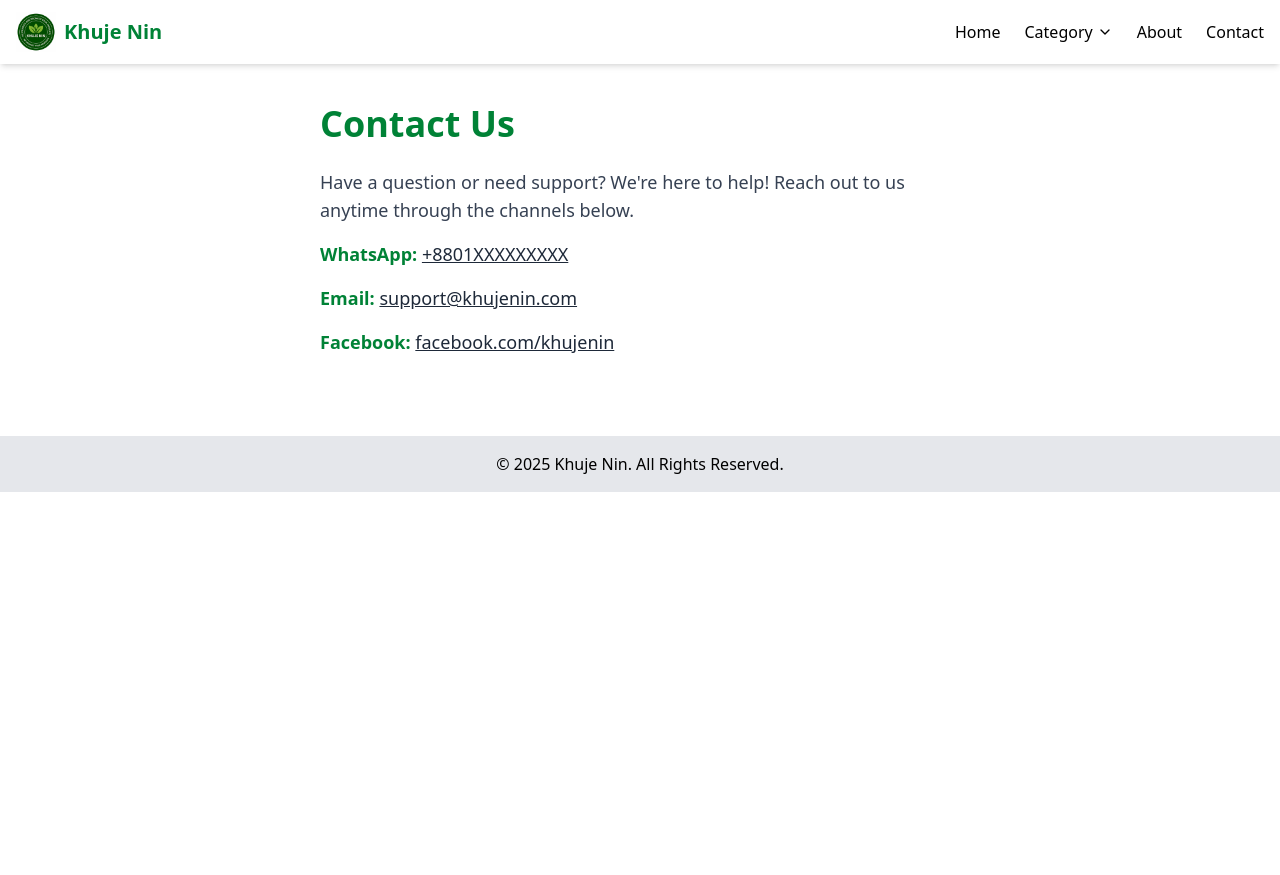
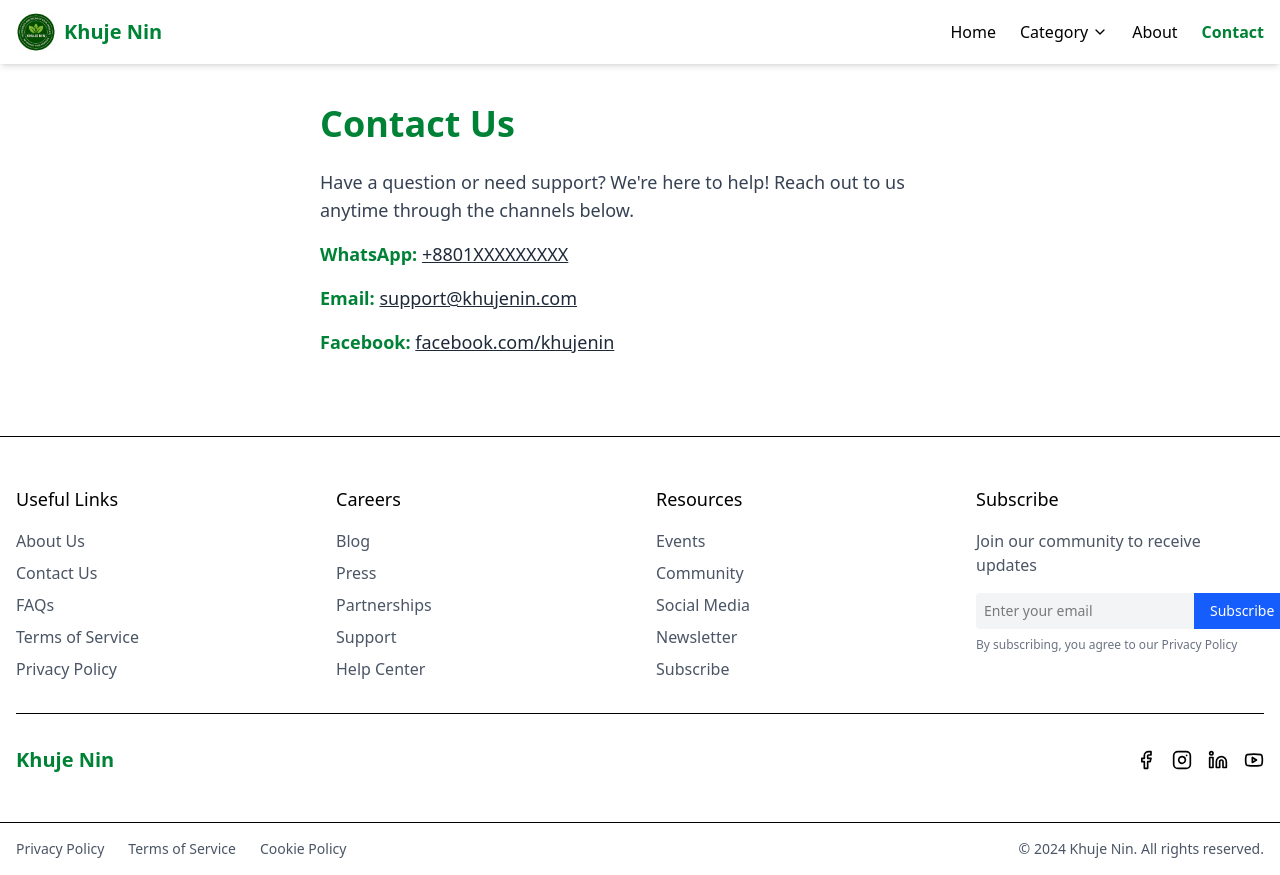
Before and after one commit to estiakahmed98/khujenin, a React (Vite) app: page /contact in a window 1280 px wide. Before the commit the page ends 800 px from the top, so only its background shows below. Built offline with nearby package versions, Linux system fonts and the light colour scheme.

Commit message:
Footer and Header Updated

```diff
--- a/src/App.jsx
+++ b/src/App.jsx
@@ -6,6 +6,7 @@
 import About from "./pages/About";
 import Contact from "./pages/Contact";
 import Header from "./components/Header";
+import Footer from "./components/Footer";
 
 function App() {
   return (
@@ -21,9 +22,7 @@
           <Route path="/contact" element={<Contact />} />
         </Routes>
 
-        <footer className="text-center py-4 mt-10 bg-gray-200">
-          <p>&copy; 2025 Khuje Nin. All Rights Reserved.</p>
-        </footer>
+        <Footer />
       </div>
     </Router>
   );
--- a/src/components/Footer.jsx
+++ b/src/components/Footer.jsx
@@ -1,69 +1,185 @@
+import { Facebook, Instagram, Linkedin, Youtube } from "lucide-react";
+
 export default function Footer() {
   return (
-    <footer className="bg-green-800 text-white mt-10">
-      <div className="max-w-7xl mx-auto px-4 py-10 grid grid-cols-1 md:grid-cols-3 gap-6">
-        {/* Logo & About */}
+    <footer className="bg-white border-t mt-10">
+      {/* Main Footer Content */}
+      <div className="max-w-7xl mx-auto px-4 py-12">
+        {/* Top Section with Links */}
+        <div className="grid grid-cols-1 md:grid-cols-4 gap-8">
+          {/* Useful Links */}
           <div>
-          <h2 className="text-xl font-bold mb-2">Khuje Nin</h2>
-          <p className="text-sm text-gray-200">
-            We promote and promote your products. Bringing natural, authentic,
-            and quality goods right to your fingertips.
-          </p>
-        </div>
-
-        {/* Quick Links */}
-        <div>
-          <h3 className="text-lg font-semibold mb-2">Quick Links</h3>
-          <ul className="space-y-1 text-sm">
+            <h3 className="font-medium text-lg mb-4">Useful Links</h3>
+            <ul className="space-y-2 text-gray-600">
               <li>
-              <a href="/" className="hover:underline">
-                Home
+                <a href="/about" className="hover:text-green-600">
+                  About Us
                 </a>
               </li>
               <li>
-              <a href="/about" className="hover:underline">
-                About
+                <a href="/contact" className="hover:text-green-600">
+                  Contact Us
                 </a>
               </li>
               <li>
-              <a href="/contact" className="hover:underline">
-                Contact
+                <a href="/faqs" className="hover:text-green-600">
+                  FAQs
+                </a>
+              </li>
+              <li>
+                <a href="/terms" className="hover:text-green-600">
+                  Terms of Service
+                </a>
+              </li>
+              <li>
+                <a href="/privacy" className="hover:text-green-600">
+                  Privacy Policy
                 </a>
               </li>
             </ul>
           </div>
 
-        {/* Categories */}
+          {/* Careers */}
           <div>
-          <h3 className="text-lg font-semibold mb-2">Top Categories</h3>
-          <ul className="space-y-1 text-sm">
+            <h3 className="font-medium text-lg mb-4">Careers</h3>
+            <ul className="space-y-2 text-gray-600">
               <li>
-              <a href="/category/Honey" className="hover:underline">
-                Honey
+                <a href="/blog" className="hover:text-green-600">
+                  Blog
                 </a>
               </li>
               <li>
-              <a href="/category/Ghee" className="hover:underline">
-                Ghee
+                <a href="/press" className="hover:text-green-600">
+                  Press
                 </a>
               </li>
               <li>
-              <a href="/category/Dates" className="hover:underline">
-                Dates
+                <a href="/partnerships" className="hover:text-green-600">
+                  Partnerships
                 </a>
               </li>
               <li>
-              <a href="/category/Mustard Oil" className="hover:underline">
-                Mustard Oil
+                <a href="/support" className="hover:text-green-600">
+                  Support
+                </a>
+              </li>
+              <li>
+                <a href="/help" className="hover:text-green-600">
+                  Help Center
                 </a>
               </li>
             </ul>
           </div>
+
+          {/* Resources */}
+          <div>
+            <h3 className="font-medium text-lg mb-4">Resources</h3>
+            <ul className="space-y-2 text-gray-600">
+              <li>
+                <a href="/events" className="hover:text-green-600">
+                  Events
+                </a>
+              </li>
+              <li>
+                <a href="/community" className="hover:text-green-600">
+                  Community
+                </a>
+              </li>
+              <li>
+                <a href="/social" className="hover:text-green-600">
+                  Social Media
+                </a>
+              </li>
+              <li>
+                <a href="/newsletter" className="hover:text-green-600">
+                  Newsletter
+                </a>
+              </li>
+              <li>
+                <a href="/subscribe" className="hover:text-green-600">
+                  Subscribe
+                </a>
+              </li>
+            </ul>
+          </div>
+
+          {/* Subscribe Section */}
+          <div>
+            <h3 className="font-medium text-lg mb-4">Subscribe</h3>
+            <p className="text-gray-600 mb-4">
+              Join our community to receive updates
+            </p>
+            <div className="flex">
+              <input
+                type="email"
+                placeholder="Enter your email"
+                className="bg-gray-100 p-2 rounded-l flex-1 text-sm"
+              />
+              <button className="bg-blue-600 text-white px-4 py-2 rounded-r text-sm">
+                Subscribe
+              </button>
+            </div>
+            <p className="text-xs text-gray-500 mt-2">
+              By subscribing, you agree to our Privacy Policy
+            </p>
+          </div>
+        </div>
+
+        {/* Horizontal Divider */}
+        <div className="border-t my-8"></div>
+
+        {/* Bottom Section with Logo and Social Icons */}
+        <div className="flex flex-col md:flex-row justify-between items-center">
+          {/* Logo */}
+          <div className="mb-4 md:mb-0">
+            <h2 className="text-xl font-bold text-green-700">Khuje Nin</h2>
+          </div>
+
+          {/* Social Media Icons */}
+          <div className="flex space-x-4">
+            <a href="#" className="hover:text-blue-600">
+              <Facebook size={20} />
+            </a>
+            <a href="#" className="hover:text-pink-600">
+              <Instagram size={20} />
+            </a>
+            <a href="#" className="hover:text-blue-700">
+              <Linkedin size={20} />
+            </a>
+            <a href="#" className="hover:text-red-600">
+              <Youtube size={20} />
+            </a>
+          </div>
+        </div>
       </div>
 
       {/* Bottom Bar */}
-      <div className="bg-green-900 text-center py-3 text-sm text-gray-300">
-        © {new Date().getFullYear()} Khuje Nin. All rights reserved.
+      <div className="border-t py-4">
+        <div className="max-w-7xl mx-auto px-4 flex flex-col md:flex-row justify-between items-center">
+          <div className="flex space-x-6 mb-4 md:mb-0">
+            <a
+              href="/privacy"
+              className="text-sm text-gray-600 hover:text-green-600"
+            >
+              Privacy Policy
+            </a>
+            <a
+              href="/terms"
+              className="text-sm text-gray-600 hover:text-green-600"
+            >
+              Terms of Service
+            </a>
+            <a
+              href="/cookies"
+              className="text-sm text-gray-600 hover:text-green-600"
+            >
+              Cookie Policy
+            </a>
+          </div>
+          <div className="text-sm text-gray-600">
+            © 2024 Khuje Nin. All rights reserved.
+          </div>
+        </div>
       </div>
     </footer>
   );
--- a/src/components/Header.jsx
+++ b/src/components/Header.jsx
@@ -1,5 +1,6 @@
 import { useState } from "react";
 import { Menu, X, ChevronDown } from "lucide-react";
+import { useLocation, Link } from "react-router-dom";
 
 const categories = [
   "Honey",
@@ -17,6 +18,9 @@
 export default function Header() {
   const [menuOpen, setMenuOpen] = useState(false);
   const [dropdownOpen, setDropdownOpen] = useState(false);
+  const location = useLocation();
+
+  const isActive = (href) => location.pathname === href;
 
   return (
     <header className="bg-white shadow-md sticky top-0 z-50">
@@ -29,36 +33,55 @@
 
         {/* Desktop Nav */}
         <nav className="hidden md:flex space-x-6 items-center">
-          <a href="/" className="hover:text-green-600">
+          <Link
+            to="/"
+            className={`hover:text-green-600 ${
+              isActive("/") ? "text-green-700 font-semibold" : ""
+            }`}
+          >
             Home
-          </a>
+          </Link>
           <div className="relative">
             <button
               onClick={() => setDropdownOpen(!dropdownOpen)}
-              className="flex items-center gap-1 hover:text-green-600"
+              className={`flex items-center gap-1 hover:text-green-600 ${
+                location.pathname.startsWith("/category")
+                  ? "text-green-700 font-semibold"
+                  : ""
+              }`}
             >
               Category <ChevronDown size={16} />
             </button>
             {dropdownOpen && (
               <div className="absolute top-full left-0 bg-white border mt-2 rounded shadow-md w-48 z-10">
                 {categories.map((cat, index) => (
-                  <a
+                  <Link
                     key={index}
-                    href={`/category/${cat}`}
+                    to={`/category/${cat}`}
                     className="block px-4 py-2 hover:bg-green-100 text-sm"
                   >
                     {cat}
-                  </a>
+                  </Link>
                 ))}
               </div>
             )}
           </div>
-          <a href="/about" className="hover:text-green-600">
+          <Link
+            to="/about"
+            className={`hover:text-green-600 ${
+              isActive("/about") ? "text-green-700 font-semibold" : ""
+            }`}
+          >
             About
-          </a>
-          <a href="/contact" className="hover:text-green-600">
+          </Link>
+          <Link
+            to="/contact"
+            className={`hover:text-green-600 ${
+              isActive("/contact") ? "text-green-700 font-semibold" : ""
+            }`}
+          >
             Contact
-          </a>
+          </Link>
         </nav>
 
         {/* Mobile Hamburger */}
@@ -73,36 +96,55 @@
       {/* Mobile Menu */}
       {menuOpen && (
         <div className="md:hidden bg-white px-4 pb-4">
-          <a href="/" className="block py-2">
+          <Link
+            to="/"
+            className={`block py-2 ${
+              isActive("/") ? "text-green-700 font-semibold" : ""
+            }`}
+          >
             Home
-          </a>
+          </Link>
           <div className="py-2">
             <button
               onClick={() => setDropdownOpen(!dropdownOpen)}
-              className="w-full text-left flex items-center justify-between"
+              className={`w-full text-left flex items-center justify-between ${
+                location.pathname.startsWith("/category")
+                  ? "text-green-700 font-semibold"
+                  : ""
+              }`}
             >
               Category <ChevronDown size={16} />
             </button>
             {dropdownOpen && (
               <div className="pl-4 pt-2">
                 {categories.map((cat, index) => (
-                  <a
+                  <Link
                     key={index}
-                    href={`/category/${cat}`}
+                    to={`/category/${cat}`}
                     className="block py-1 text-sm"
                   >
                     {cat}
-                  </a>
+                  </Link>
                 ))}
               </div>
             )}
           </div>
-          <a href="/about" className="block py-2">
+          <Link
+            to="/about"
+            className={`block py-2 ${
+              isActive("/about") ? "text-green-700 font-semibold" : ""
+            }`}
+          >
             About
-          </a>
-          <a href="/contact" className="block py-2">
+          </Link>
+          <Link
+            to="/contact"
+            className={`block py-2 ${
+              isActive("/contact") ? "text-green-700 font-semibold" : ""
+            }`}
+          >
             Contact
-          </a>
+          </Link>
         </div>
       )}
     </header>
```
Lines whose indentation alone changed are shown as unchanged.
